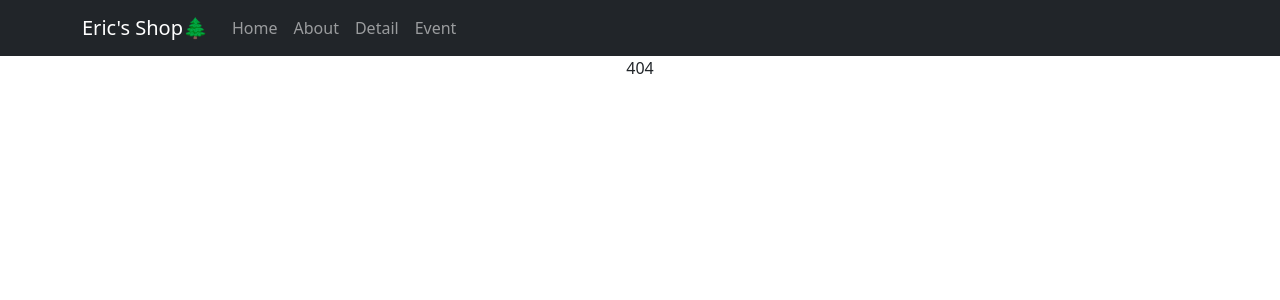
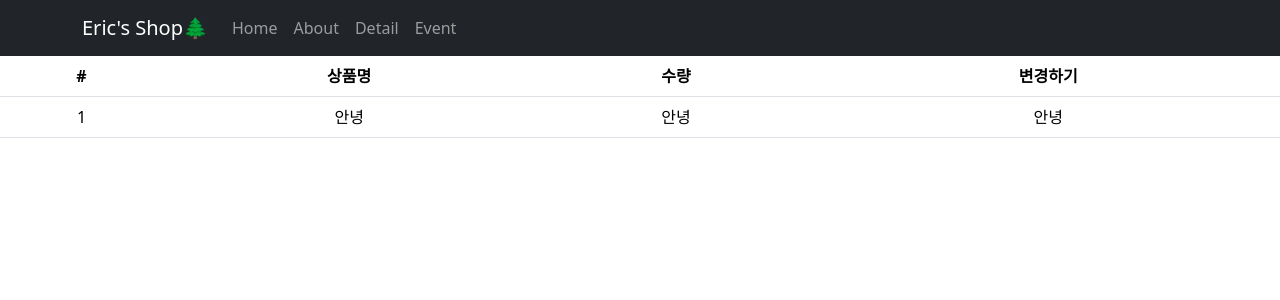
Before and after one commit to MangoEric/React_Start, a React (Create React App) app in the folder shop/: page /cart in a window 1280 px wide. Before the commit this address had no page. Shown: the top 300 px of the page. Built offline with nearby package versions, Linux system fonts and the light colour scheme.

Commit message:
[25] - Redux - 1
Set up Redux

```diff
--- a/shop/package.json
+++ b/shop/package.json
@@ -3,6 +3,7 @@
   "version": "0.1.0",
   "private": true,
   "dependencies": {
+    "@reduxjs/toolkit": "^1.9.5",
     "@testing-library/jest-dom": "^5.17.0",
     "@testing-library/react": "^13.4.0",
     "@testing-library/user-event": "^13.5.0",
@@ -11,6 +12,7 @@
     "react": "^18.2.0",
     "react-bootstrap": "^2.8.0",
     "react-dom": "^18.2.0",
+    "react-redux": "^8.1.2",
     "react-router-dom": "^6.15.0",
     "react-scripts": "5.0.1",
     "styled-components": "^6.0.7",
--- a/shop/src/App.js
+++ b/shop/src/App.js
@@ -7,6 +7,7 @@ import data from './data.js';
 import { Routes, Route, useNavigate, Outlet } from 'react-router-dom';
 import Detail from './routes/Detatil.js';
 import axios from 'axios';
+import Cart from './routes/Cart.js';
 
 export let Context1 = createContext()
 
@@ -78,6 +79,7 @@ function App() {
           <Route path="one" element={<p>첫 주문시 양배추즙 서비스</p>}></Route>
           <Route path="two" element={<p>생일기념 쿠폰받기</p>}></Route>
         </Route>
+        <Route path="/cart" element={<Cart/>}/>
         <Route path="*" element={<div>404</div>}/>
       </Routes>
     </div>
--- a/shop/src/index.js
+++ b/shop/src/index.js
@@ -4,13 +4,17 @@ import './index.css';
 import App from './App';
 import reportWebVitals from './reportWebVitals';
 import { BrowserRouter } from 'react-router-dom';
+import { Provider } from 'react-redux';
+import store from './store.js';
 
 const root = ReactDOM.createRoot(document.getElementById('root'));
 root.render(
   <React.StrictMode>
-    <BrowserRouter>
-      <App />
-    </BrowserRouter>
+    <Provider store={store}>
+      <BrowserRouter>
+        <App />
+      </BrowserRouter>
+    </Provider>
   </React.StrictMode>
 );
 
--- /dev/null
+++ b/shop/src/routes/Cart.js
@@ -0,0 +1,28 @@
+import { Table } from 'react-bootstrap'
+
+function Cart() {
+  return (
+    <div>
+      <Table>
+        <thead>
+          <tr>
+            <th>#</th>
+            <th>상품명</th>
+            <th>수량</th>
+            <th>변경하기</th>
+          </tr>
+        </thead>
+        <tbody>
+          <tr>
+            <td>1</td>
+            <td>안녕</td>
+            <td>안녕</td>
+            <td>안녕</td>
+          </tr>
+        </tbody>
+      </Table>
+    </div>
+  )
+}
+
+export default Cart
--- /dev/null
+++ b/shop/src/store.js
@@ -0,0 +1,5 @@
+import { configureStore } from '@reduxjs/toolkit'
+
+export default configureStore({
+  reducer: { }
+})
```
Also changed, not shown: 1 other file (tests, documents, lock files or other folders).
